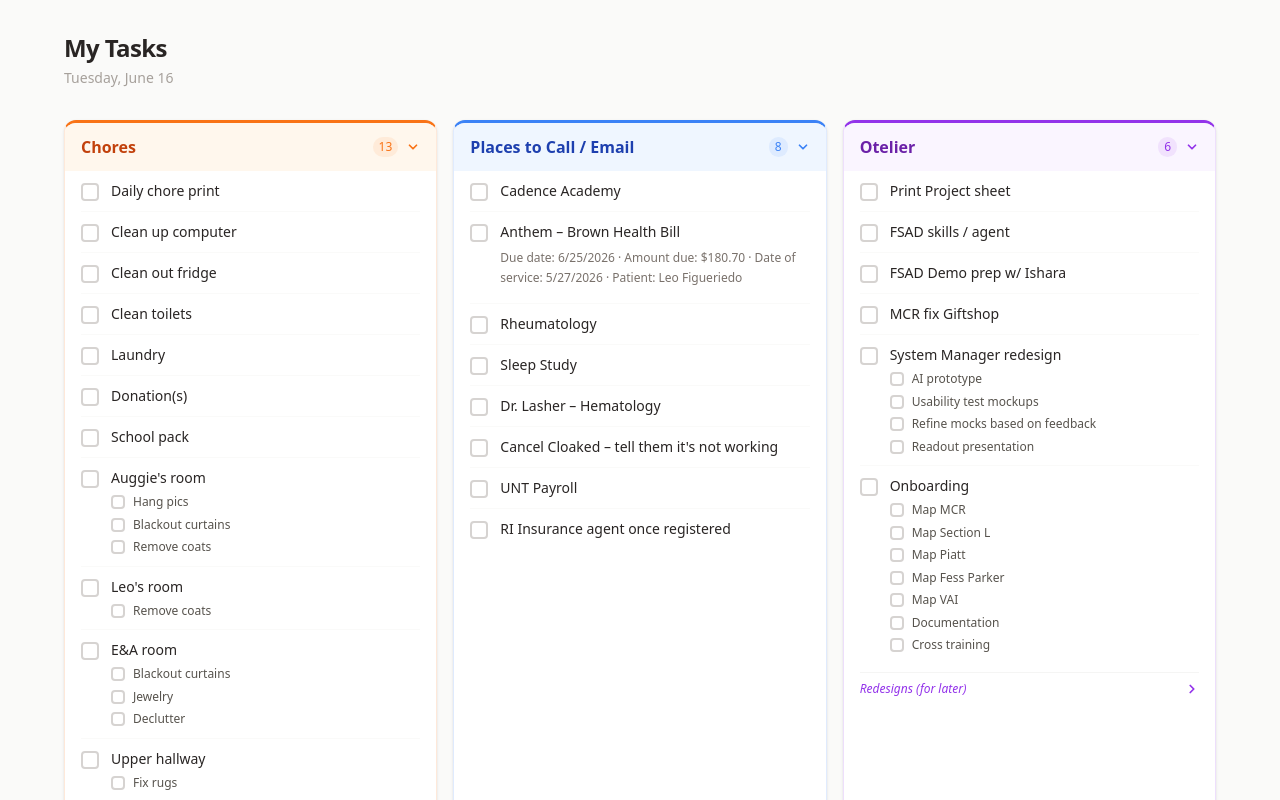
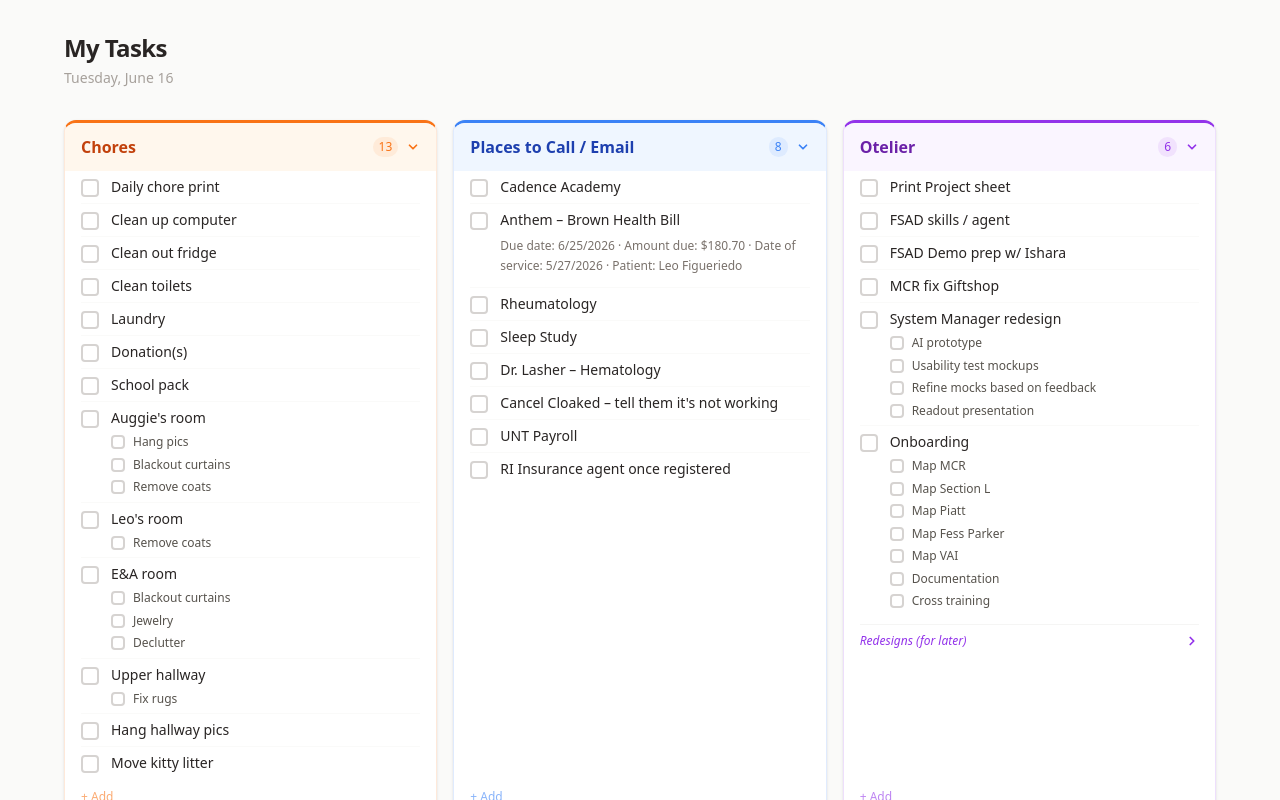
Before and after one commit to autumnhood1-fig/todolist, a React (Vite) app: page / in a window 1280 px wide. Shown: the top 800 px of the page. Built offline with nearby package versions, Linux system fonts and the light colour scheme.

Commit message:
Tighten main item padding to 60%

```diff
--- a/src/components/TodoItemRow.tsx
+++ b/src/components/TodoItemRow.tsx
@@ -9,7 +9,7 @@ interface Props {
 
 export function TodoItemRow({ item, accentColor, onToggle, onToggleSubStep }: Props) {
   return (
-    <div className="py-2.5">
+    <div className="py-1.5">
       <div className="flex items-start gap-3">
         <button
           onClick={onToggle}
```
